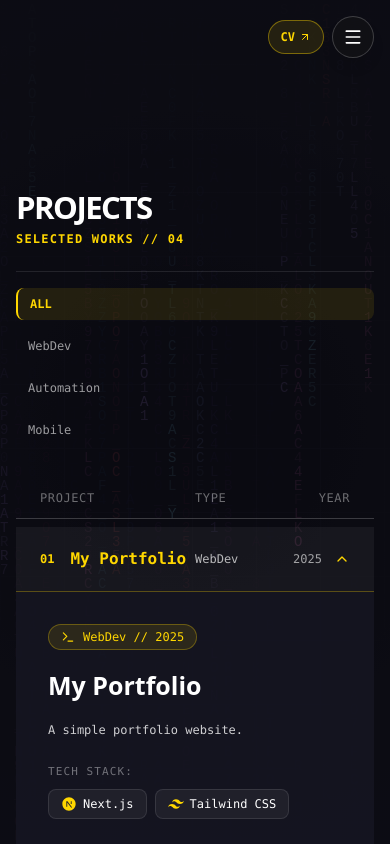
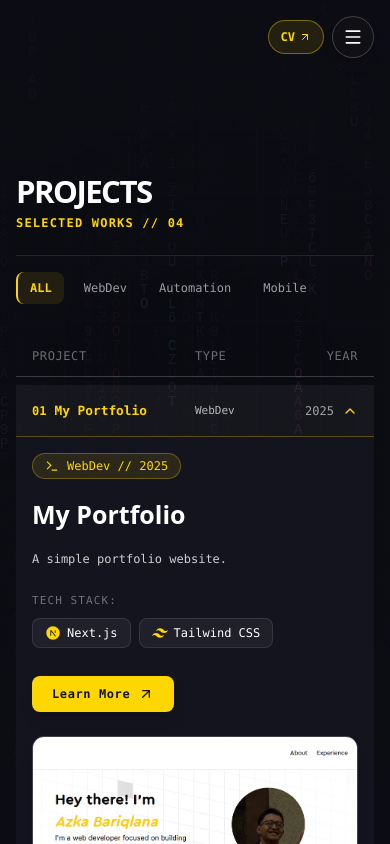
Before and after one commit to azkbrqlna/portofolio, a Next.js app: page /projects in a window 390 px wide. Shown: the top 844 px of the page. Built offline with nearby package versions, Linux system fonts and the light colour scheme.

Commit message:
feat: enhance mobile smartphone responsiveness across Home, Projects, Experience, and Command Prompt

```diff
--- a/src/app/page.jsx
+++ b/src/app/page.jsx
@@ -27,9 +27,9 @@ export default function HomePage() {
       {/* Cyber Matrix Canvas */}
       <CyberMatrixBackground />
 
-      <main className="relative z-10 pt-28 md:pt-32 pb-4 px-4 sm:px-6 lg:px-8 max-w-[1450px] mx-auto h-screen max-h-screen flex flex-col justify-between overflow-hidden select-none">
+      <main className="relative z-10 pt-20 sm:pt-24 lg:pt-28 pb-6 px-4 sm:px-6 lg:px-8 max-w-[1450px] mx-auto min-h-screen lg:h-screen lg:max-h-screen flex flex-col justify-between overflow-x-hidden lg:overflow-hidden select-none">
 
-        {/* ================= HERO SECTION (FIXED 100VH VIEWPORT MATCH) ================= */}
+        {/* ================= HERO SECTION (RESPONSIVE MATCH) ================= */}
         <section className="relative w-full h-full flex flex-col justify-between py-1">
 
           {/* Top Title Row: AZKBRQLNA + Bracketed Japanese Text */}
--- a/src/app/portofolio/Experience.jsx
+++ b/src/app/portofolio/Experience.jsx
@@ -31,7 +31,7 @@ export default function ExperienceSection() {
   };
 
   return (
-    <section id="experience" className="pt-24 md:pt-28 pb-16 min-h-screen font-sans select-none relative">
+    <section id="experience" className="pt-20 sm:pt-24 md:pt-28 pb-16 min-h-screen font-sans select-none relative">
       <div className="max-w-[1450px] mx-auto px-4 sm:px-6 lg:px-8">
 
         {/* Main 2-Column Archive Layout (Matching Home & Projects) */}
@@ -49,7 +49,7 @@ export default function ExperienceSection() {
             </div>
 
             {/* Category Filter Links */}
-            <div className="flex flex-col space-y-2.5 font-mono text-xs pt-4 border-t border-white/10">
+            <div className="flex flex-row overflow-x-auto sm:flex-col gap-2 font-mono text-xs pt-4 border-t border-white/10 no-scrollbar">
               {categories.map((cat) => (
                 <button
                   key={cat}
@@ -57,11 +57,10 @@ export default function ExperienceSection() {
                     setActiveCategory(cat);
                     setExpandedIndex(0);
                   }}
-                  className={`text-left transition-all py-2 px-3 rounded-lg ${
-                    activeCategory === cat
+                  className={`text-left transition-all py-2 px-3 rounded-lg whitespace-nowrap ${activeCategory === cat
                       ? "text-[#ffd700] font-bold bg-[#ffd700]/10 border-l-2 border-[#ffd700]"
                       : "text-white/60 hover:text-white hover:bg-white/5"
-                  }`}
+                    }`}
                 >
                   {cat}
                 </button>
@@ -73,7 +72,7 @@ export default function ExperienceSection() {
           <div className="lg:col-span-9 space-y-2">
 
             {/* Table Header Row */}
-            <div className="grid grid-cols-12 px-6 py-3 text-xs font-mono text-white/40 border-b border-white/20 uppercase tracking-wider">
+            <div className="grid grid-cols-12 px-4 sm:px-6 py-3 text-xs font-mono text-white/40 border-b border-white/20 uppercase tracking-wider">
               <div className="col-span-6 sm:col-span-6">ROLE / COMPANY</div>
               <div className="col-span-3 sm:col-span-3">FOCUS</div>
               <div className="col-span-3 sm:col-span-3 text-right">PERIOD</div>
@@ -89,12 +88,11 @@ export default function ExperienceSection() {
                     {/* Interactive List Item Row */}
                     <button
                       onClick={() => toggleExpand(idx)}
-                      className={`w-full grid grid-cols-12 items-center px-6 py-5 text-left transition-all hover:bg-white/5 ${
-                        isExpanded ? "bg-white/5 text-[#ffd700]" : "text-white"
-                      }`}
+                      className={`w-full grid grid-cols-12 items-center px-4 sm:px-6 py-4 sm:py-5 text-left transition-all hover:bg-white/5 ${isExpanded ? "bg-white/5 text-[#ffd700]" : "text-white"
+                        }`}
                     >
                       {/* Experience Number + Role & Company */}
-                      <div className="col-span-6 sm:col-span-6 flex items-center gap-4 font-bold text-base sm:text-lg">
+                      <div className="col-span-6 sm:col-span-6 flex items-center gap-2 sm:gap-4 font-bold text-sm sm:text-lg">
                         <span className="text-xs font-mono text-[#ffd700] shrink-0 font-bold">
                           0{idx + 1}
                         </span>
@@ -107,17 +105,16 @@ export default function ExperienceSection() {
                       </div>
 
                       {/* Focus Tag */}
-                      <div className="col-span-3 sm:col-span-3 text-xs sm:text-sm text-white/70">
-                        {exp.title.includes("Network") ? "Network Engineering" : "Frontend Web"}
+                      <div className="col-span-3 sm:col-span-3 text-[11px] sm:text-sm text-white/70 truncate">
+                        {exp.title.includes("Network") ? "Network Eng" : "Frontend Web"}
                       </div>
 
                       {/* Period & Expand Arrow */}
-                      <div className="col-span-3 sm:col-span-3 flex items-center justify-end gap-3 text-xs text-white/60">
+                      <div className="col-span-3 sm:col-span-3 flex items-center justify-end gap-2 sm:gap-3 text-xs text-white/60">
                         <span className="truncate">{exp.period}</span>
                         <ChevronDown
-                          className={`w-4 h-4 text-[#ffd700] transition-transform duration-300 ${
-                            isExpanded ? "rotate-180" : ""
-                          }`}
+                          className={`w-4 h-4 text-[#ffd700] transition-transform duration-300 ${isExpanded ? "rotate-180" : ""
+                            }`}
                         />
                       </div>
                     </button>
@@ -132,7 +129,7 @@ export default function ExperienceSection() {
                           transition={{ duration: 0.35, ease: "easeInOut" }}
                           className="overflow-hidden bg-[#161622]/90 border-t border-b border-[#ffd700]/30"
                         >
-                          <div className="p-8 space-y-6">
+                          <div className="p-4 sm:p-8 space-y-6">
 
                             {/* Role Header Badge */}
                             <div className="flex flex-wrap items-center justify-between gap-4">
--- a/src/app/portofolio/Project.jsx
+++ b/src/app/portofolio/Project.jsx
@@ -58,7 +58,7 @@ export default function Projects() {
   };
 
   return (
-    <section id="projects" className="pt-24 md:pt-28 pb-16 min-h-screen font-sans select-none">
+    <section id="projects" className="pt-20 sm:pt-24 md:pt-28 pb-16 min-h-screen font-sans select-none">
       <div className="max-w-[1450px] mx-auto px-4 sm:px-6 lg:px-8">
 
         {/* Main 2-Column Archive Layout */}
@@ -76,7 +76,7 @@ export default function Projects() {
             </div>
 
             {/* Category Filter Links */}
-            <div className="flex flex-col space-y-2.5 font-mono text-xs pt-4 border-t border-white/10">
+            <div className="flex flex-row overflow-x-auto sm:flex-col gap-2 font-mono text-xs pt-4 border-t border-white/10 no-scrollbar">
               {categories.map((cat) => (
                 <button
                   key={cat}
@@ -84,11 +84,10 @@ export default function Projects() {
                     setActiveCategory(cat);
                     setExpandedIndex(0);
                   }}
-                  className={`text-left transition-all py-2 px-3 rounded-lg ${
-                    activeCategory === cat
+                  className={`text-left transition-all py-2 px-3 rounded-lg whitespace-nowrap ${activeCategory === cat
                       ? "text-[#ffd700] font-bold bg-[#ffd700]/10 border-l-2 border-[#ffd700]"
                       : "text-white/60 hover:text-white hover:bg-white/5"
-                  }`}
+                    }`}
                 >
                   {cat}
                 </button>
@@ -100,7 +99,7 @@ export default function Projects() {
           <div className="lg:col-span-9 space-y-2">
 
             {/* Table Header Row */}
-            <div className="grid grid-cols-12 px-6 py-3 text-xs font-mono text-white/40 border-b border-white/20 uppercase tracking-wider">
+            <div className="grid grid-cols-12 px-4 sm:px-6 py-3 text-xs font-mono text-white/40 border-b border-white/20 uppercase tracking-wider">
               <div className="col-span-6 sm:col-span-7">PROJECT</div>
               <div className="col-span-3 sm:col-span-3">TYPE</div>
               <div className="col-span-3 sm:col-span-2 text-right">YEAR</div>
@@ -118,12 +117,11 @@ export default function Projects() {
                     {/* Interactive List Item Row */}
                     <button
                       onClick={() => toggleExpand(idx)}
-                      className={`w-full grid grid-cols-12 items-center px-6 py-5 text-left transition-all hover:bg-white/5 ${
-                        isExpanded ? "bg-white/5 text-[#ffd700]" : "text-white"
-                      }`}
+                      className={`w-full grid grid-cols-12 items-center px-4 sm:px-6 py-4 sm:py-5 text-left transition-all hover:bg-white/5 ${isExpanded ? "bg-white/5 text-[#ffd700]" : "text-white"
+                        }`}
                     >
                       {/* Project Number + Name */}
-                      <div className="col-span-6 sm:col-span-7 flex items-center gap-4 font-bold text-base sm:text-lg md:text-xl">
+                      <div className="col-span-6 sm:col-span-7 flex items-center gap-2 sm:gap-4 font-bold text-sm sm:text-lg md:text-xl">
                         <span className="text-xs font-mono text-[#ffd700] shrink-0 font-bold">
                           0{idx + 1}
                         </span>
@@ -131,17 +129,16 @@ export default function Projects() {
                       </div>
 
                       {/* Type */}
-                      <div className="col-span-3 sm:col-span-3 text-xs sm:text-sm text-white/70">
+                      <div className="col-span-3 sm:col-span-3 text-[11px] sm:text-sm text-white/70 truncate">
                         {info.type}
                       </div>
 
                       {/* Year & Expand Arrow */}
-                      <div className="col-span-3 sm:col-span-2 flex items-center justify-end gap-3 text-xs sm:text-sm text-white/60">
+                      <div className="col-span-3 sm:col-span-2 flex items-center justify-end gap-2 sm:gap-3 text-xs sm:text-sm text-white/60">
                         <span>{info.year}</span>
                         <ChevronDown
-                          className={`w-4 h-4 text-[#ffd700] transition-transform duration-300 ${
-                            isExpanded ? "rotate-180" : ""
-                          }`}
+                          className={`w-4 h-4 text-[#ffd700] transition-transform duration-300 ${isExpanded ? "rotate-180" : ""
+                            }`}
                         />
                       </div>
                     </button>
@@ -156,7 +153,7 @@ export default function Projects() {
                           transition={{ duration: 0.35, ease: "easeInOut" }}
                           className="overflow-hidden bg-[#161622]/90 border-t border-b border-[#ffd700]/30"
                         >
-                          <div className="p-8 grid grid-cols-1 lg:grid-cols-12 gap-8 items-center">
+                          <div className="p-4 sm:p-8 grid grid-cols-1 lg:grid-cols-12 gap-6 lg:gap-8 items-center">
 
                             {/* Left Info Column inside Drawer */}
                             <div className="lg:col-span-7 space-y-4">
--- a/src/components/ui/InteractiveCmd.jsx
+++ b/src/components/ui/InteractiveCmd.jsx
@@ -119,14 +119,14 @@ export default function InteractiveCmd({ onTriggerSlash }) {
         {history.map((item, idx) => (
           <div
             key={idx}
-            className={`whitespace-pre-wrap ${item.type === "prompt"
+            className={`whitespace-pre-wrap overflow-x-auto text-[10px] sm:text-xs leading-tight ${item.type === "prompt"
               ? "text-[#ffd700] font-bold"
               : item.type === "accent"
-                ? "text-[#ffd700]"
+                ? "text-[#ffd700] text-[8px] sm:text-xs leading-none"
                 : item.type === "info"
                   ? "text-white/90"
                   : item.type === "muted"
-                    ? "text-white/40 text-[10px]"
+                    ? "text-white/40 text-[9px] sm:text-[10px]"
                     : item.type === "error"
                       ? "text-[#ff5555]"
                       : "text-[#50fa7b]"
```
